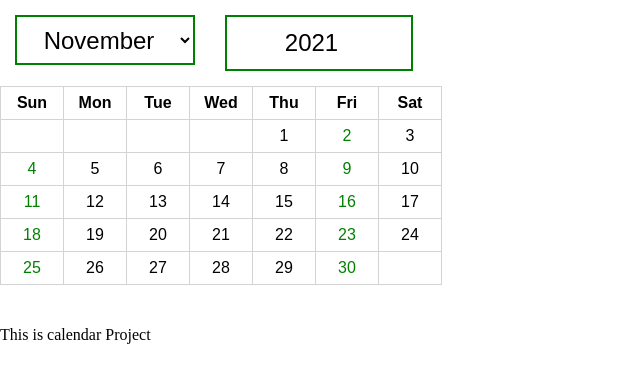
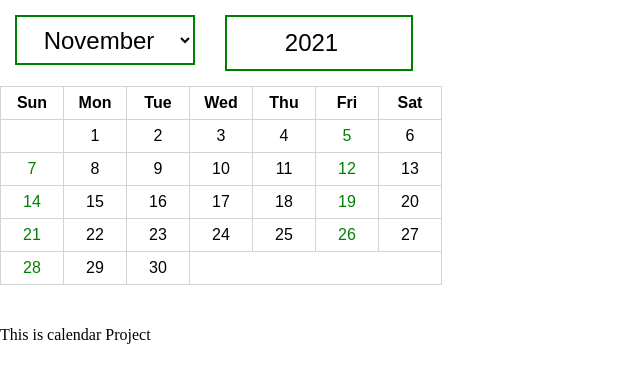
Before and after one commit to nsh-axelor/frontend-training, a React (Create React App) app in the folder react.js/: page / in a window 1280 px wide. Shown: the top 382 px of the page, without its empty margins (0-640 px from the left). Built offline with nearby package versions, Linux system fonts and the light colour scheme.

Commit message:
Connected TimeInput component and CalendarComponent

```diff
--- a/react.js/src/Calendar-Project/Calendar.js
+++ b/react.js/src/Calendar-Project/Calendar.js
@@ -10,8 +10,8 @@ const Calendar = () => {
     console.log(year);
     return (
         <div>
-            <TimeInput year = {year} month={month} setMonth={setMonth} setYear={setYear}/>
-            <CalendarComponent />
+            <TimeInput year={year} month={month} setMonth={setMonth} setYear={setYear} />
+            <CalendarComponent year={year} month={month} />
             This is calendar Project
         </div>
     )
--- a/react.js/src/Calendar-Project/CalendarComponent/CalendarComponent.css
+++ b/react.js/src/Calendar-Project/CalendarComponent/CalendarComponent.css
@@ -22,3 +22,12 @@ td:nth-child(6){
 .calendarComponent{
     height: 240px;
 }
+
+td:hover{
+    background-color: green;
+    color: white;
+}
+
+td[empty="true"]:hover{
+    background-color: white;
+}
--- a/react.js/src/Calendar-Project/CalendarComponent/CalendarComponent.js
+++ b/react.js/src/Calendar-Project/CalendarComponent/CalendarComponent.js
@@ -3,40 +3,39 @@ import "./CalendarComponent.css"
 
 
 
-const CalendarComponent = () => {
+const CalendarComponent = ({ month, year }) => {
 
-    const days = ["Sun","Mon","Tue","Wed","Thu","Fri","Sat"]
+    const days = ["Sun", "Mon", "Tue", "Wed", "Thu", "Fri", "Sat"]
 
     const days_th = []
 
-    const date = new Date()
 
     days.forEach((day) => {
         days_th.push(<th>{day}</th>)
     })
 
 
-    // Creating table
-    const createTable = (month,year) => {
+    // This function will create calendar
+    const createCalendar = (month, year) => {
 
         var day = 1
         const calendar_tr = []
         var calendar_td = []
+        const date = new Date(year, month);
         const daysInMonth = 32 - new Date(year, month, 32).getDate();
-        console.log(daysInMonth);
-        if(date.getDay() != 0){
-            for(var i = 0;i<=date.getDay();i++){
-                calendar_td.push(<td></td>)
+        if (date.getDay() != 0) {
+            for (var i = 0; i < date.getDay(); i++) {
+                calendar_td.push(<td empty = "true"></td>)
             }
         }
 
-        while (day <= daysInMonth){
-            if (calendar_td.length === 7){
+        while (day <= daysInMonth) {
+            if (calendar_td.length === 7) {
                 calendar_tr.push(<tr>{calendar_td}</tr>)
                 calendar_td = []
             }
             calendar_td.push(<td>{day}</td>)
-            if(day === daysInMonth){
+            if (day === daysInMonth) {
                 calendar_tr.push(<tr>{calendar_td}</tr>)
             }
             day++
@@ -45,7 +44,7 @@ const CalendarComponent = () => {
         }
         return calendar_tr
     }
-    return(
+    return (
         <div className='calendarComponent'>
             <table>
                 <thead>
@@ -55,7 +54,7 @@ const CalendarComponent = () => {
 
                 </thead>
                 <tbody>
-                {createTable(date.getMonth(),date.getFullYear())}
+                    {(year >= 1970) && (year <= 2050) && (createCalendar(month, year))}
                 </tbody>
             </table>
         </div>
```
Also changed, not shown: react.js/src/Calendar-Project/TimeInput/TimeInput.js (+21 -21 lines). Lines whose indentation alone changed are shown as unchanged.
